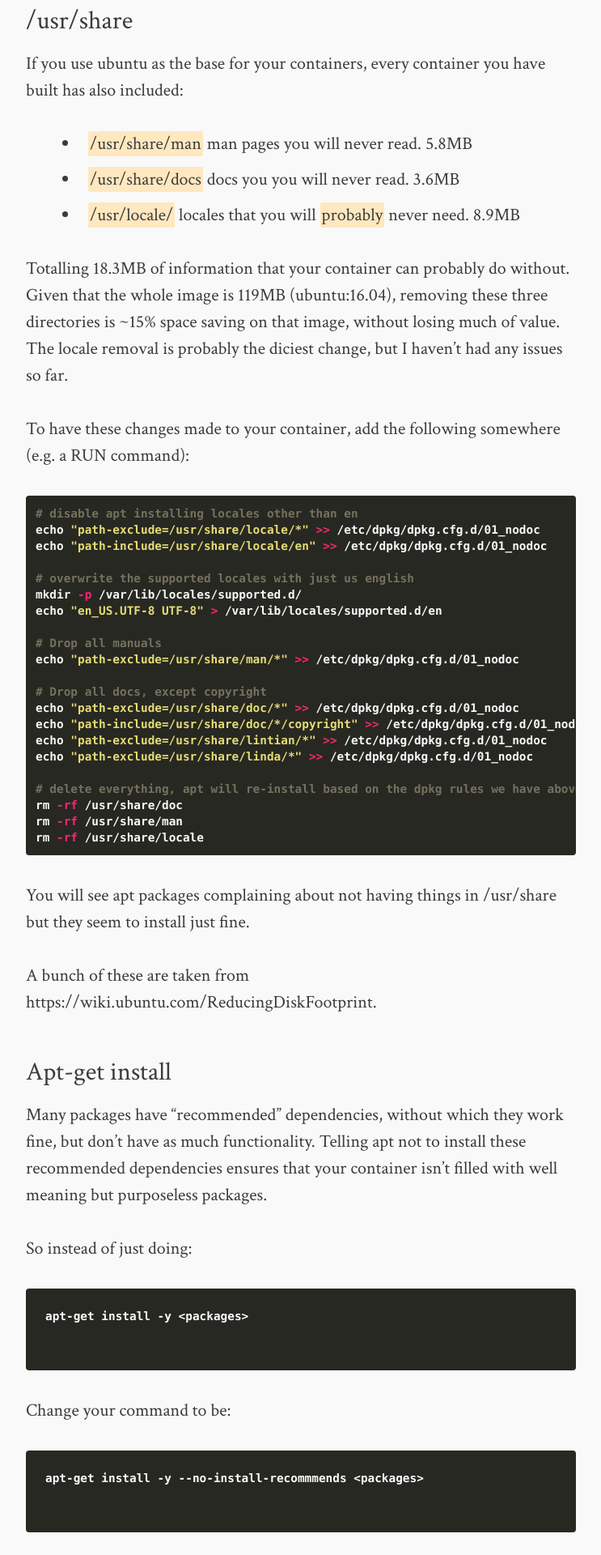
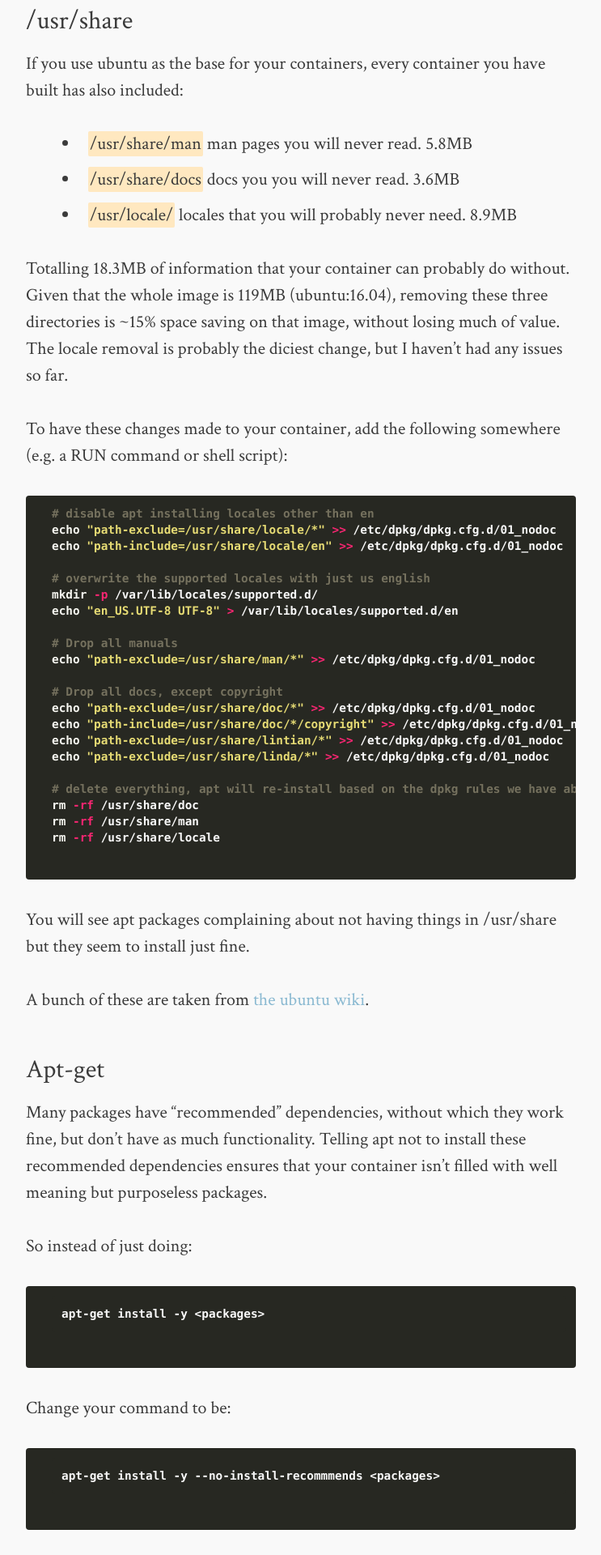
Before and after one commit to mrmagooey/mrmagooey.github.io, a Jekyll site: the page built from _posts/2017-07-20-slimming-down-containers.md, in a window 1280 px wide. Shown: the part 735-2655 px from the top of the page at 81% size, without its empty margins (268-1011 px from the left). Built offline with Jekyll 4.4.1, drawn with Linux system fonts in a browser that asks for light colours; some of the changed text lies outside the part shown.

Commit message:
update css and post

```diff
--- a/_posts/2017-07-20-slimming-down-containers.md
+++ b/_posts/2017-07-20-slimming-down-containers.md
@@ -16,11 +16,11 @@ If you use ubuntu as the base for your containers, every container you have buil
 
 * */usr/share/man* man pages you will never read. 5.8MB
 * */usr/share/docs* docs you you will never read. 3.6MB
-* */usr/locale/* locales that you will _probably_ never need. 8.9MB
+* */usr/locale/* locales that you will probably never need. 8.9MB
 
 Totalling 18.3MB of information that your container can probably do without. Given that the whole image is 119MB (ubuntu:16.04), removing these three directories is ~15% space saving on that image, without losing much of value. The locale removal is probably the diciest change, but I haven't had any issues so far.
 
-To have these changes made to your container, add the following somewhere (e.g. a RUN command):
+To have these changes made to your container, add the following somewhere (e.g. a RUN command or shell script):
 
 {% highlight bash %}
 
@@ -50,9 +50,9 @@ rm -rf /usr/share/locale
 
 You will see apt packages complaining about not having things in /usr/share but they seem to install just fine.
 
-A bunch of these are taken from https://wiki.ubuntu.com/ReducingDiskFootprint.
+A bunch of these are taken from [the ubuntu wiki](https://wiki.ubuntu.com/ReducingDiskFootprint).
 
-### Apt-get install
+### Apt-get
 
 Many packages have "recommended" dependencies, without which they work fine, but don't have as much functionality. Telling apt not to install these recommended dependencies ensures that your container isn't filled with well meaning but purposeless packages.
 
@@ -90,4 +90,4 @@ However, if your container is only expected to ever have a single running proces
 
 1. Don't build your application in the same container that will eventually run it. Build separately, then copy the binary to the container. For compiled applications, this will ensure that your final container doesn't have build artifacts, compilers, libraries that it doesn't necessarily need.
 1. If you can avoid using languages that require an interpreter/vm/runtime to execute then you can save a bunch of space in your container. Just installing python generally adds 30MB to a system, and that is before any user code and dependencies are added.
-1.
+1. If you have a compiled application that you bundle with a container image, run [Ultimate Packer for eXecutables (UPX)] (https://github.com/upx/upx) across the binary to compress it before adding it to the image.
--- a/_sass/_styles.scss
+++ b/_sass/_styles.scss
@@ -61,6 +61,11 @@ blockquote, blockquote p {
 
 
 /*   Code Formatting    */
+
+pre {
+  margin-bottom: 30px;
+  margin-left: 20px;
+}
 
 code {
     color: $accent;
```
Also changed, not shown: other parts of _posts/2017-07-20-slimming-down-containers.md (+1 -1 lines), 7 other files.
